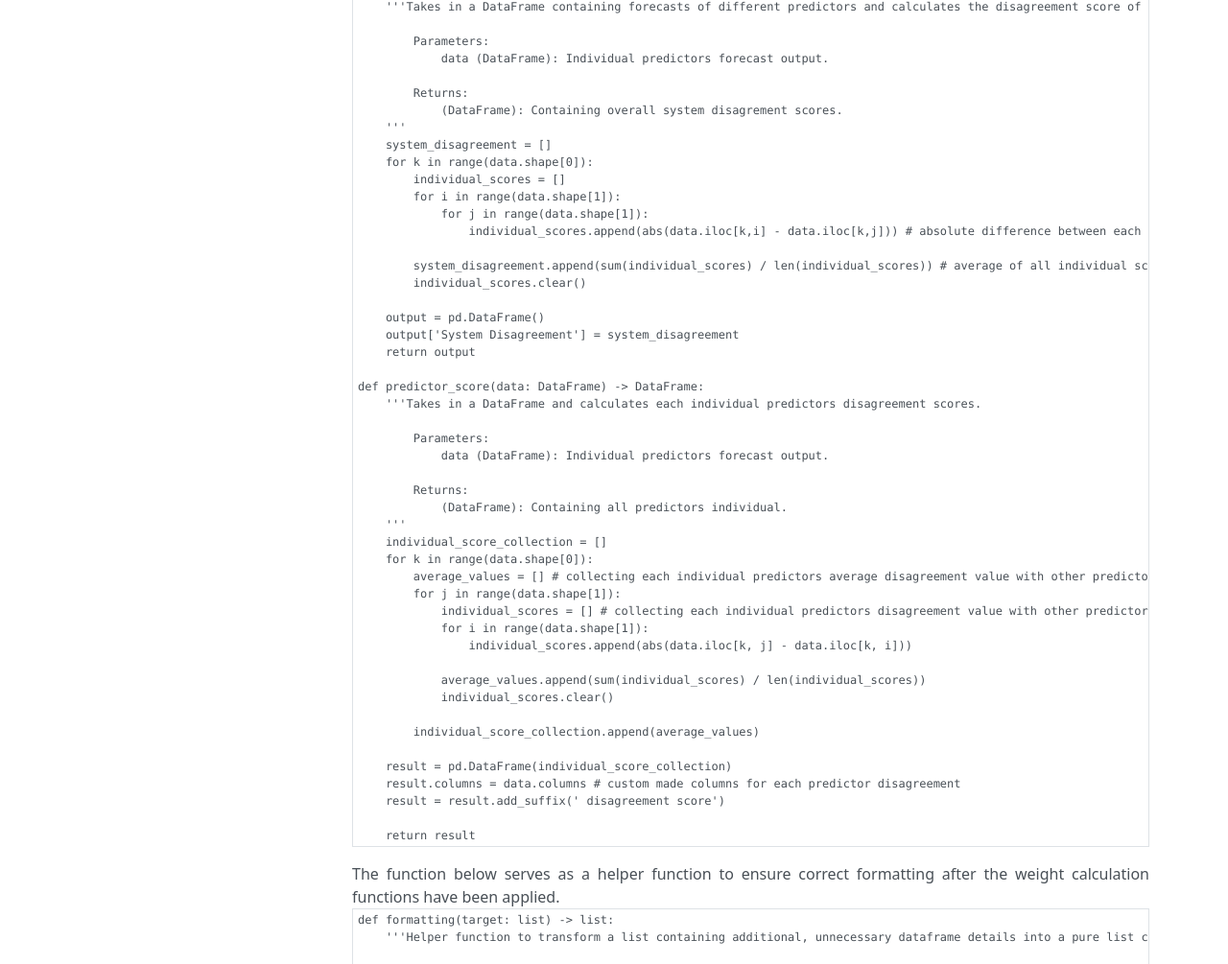
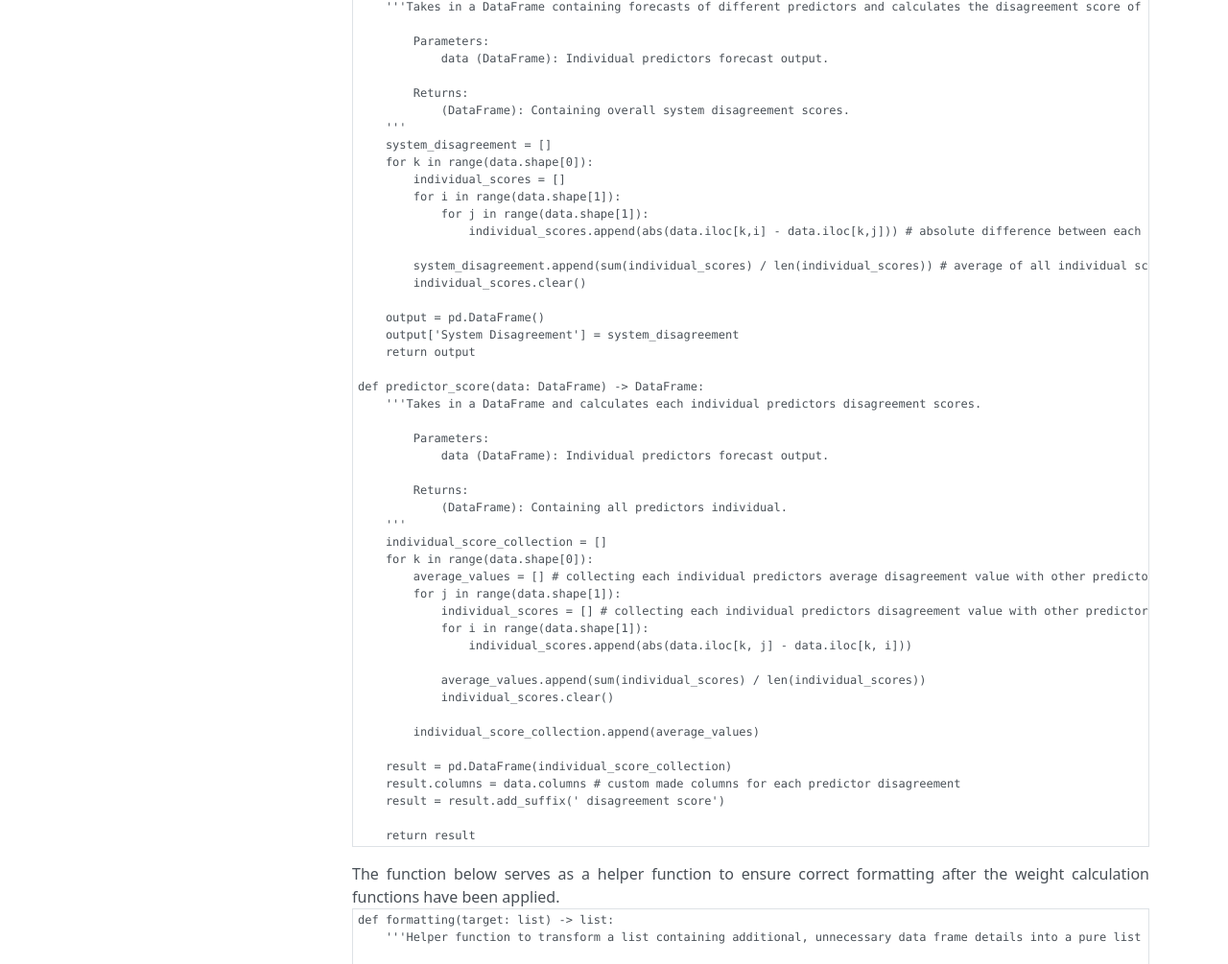
Before and after one commit to maxmekiska/arguing_predictors, an MkDocs documentation site: the page built from documentation/docs/consensus.md, in a window 1280 px wide and 1400 px high. Shown: the part 395-1400 px from the top of the window at 96% size. Built offline with MkDocs 1.6.1, drawn with Linux system fonts in a browser that asks for light colours; nearby versions of some CDN libraries; some of the changed text lies outside the part shown.

Commit message:
fixed typo

```diff
--- a/documentation/docs/consensus.md
+++ b/documentation/docs/consensus.md
@@ -39,7 +39,7 @@ def disagreement(data: DataFrame) -> DataFrame:
             data (DataFrame): Individual predictors forecast output.
 
         Returns:
-            (DataFrame): Containing overall system disagrement scores.
+            (DataFrame): Containing overall system disagreement scores.
     '''
     system_disagreement = []
     for k in range(data.shape[0]):
```
Also changed, not shown: other parts of documentation/docs/consensus.md (+1 -1 lines).
